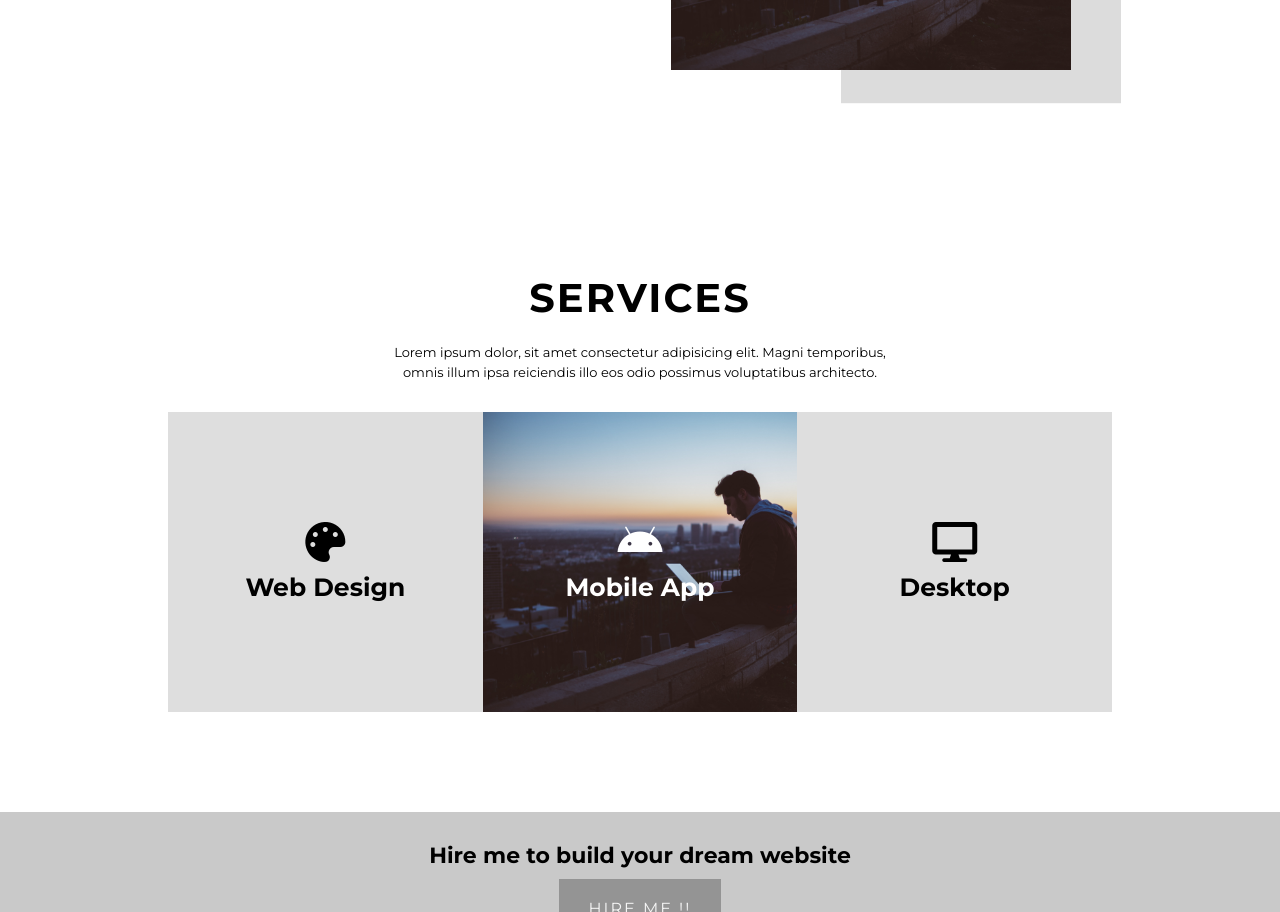
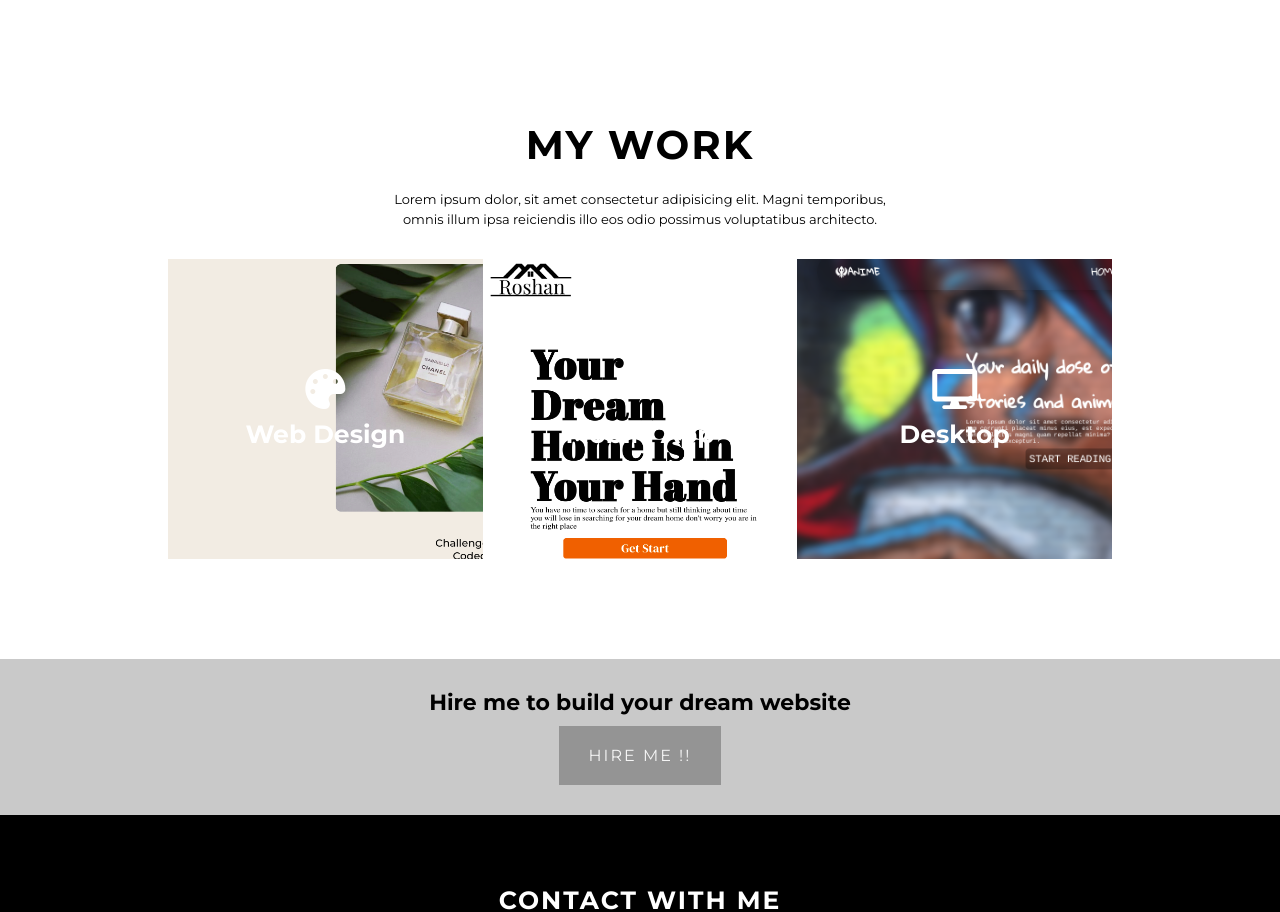
Before and after one commit to ahmedonour/portfolio, a plain HTML site: page index.html in a window 1280 px wide. Shown: the part 1230-2142 px from the top of the page. Drawn offline with Linux system fonts and the light colour scheme.

Commit message:
adding my previos work

```diff
--- a/index.html
+++ b/index.html
@@ -66,7 +66,7 @@
   <!-- Service Section  -->
   <section id="services" class="services container">
     <div class="services-header">
-      <h1 class="services-header-heading">services</h1>
+      <h1 class="services-header-heading">My Work</h1>
       <p class="services-header-desc">Lorem ipsum dolor, sit amet consectetur adipisicing elit. Magni temporibus, omnis illum ipsa reiciendis illo eos odio possimus voluptatibus architecto.</p>
     </div>
     <div class="services-info">
--- a/style.css
+++ b/style.css
@@ -351,8 +351,27 @@ html {
 	margin-top: 10px;
 	text-align: center;
 }
+.services .services-info .service:nth-child(1) .service-card .service-front {
+	background-image: url(./images/img-1.png);
+	background-size: cover;
+	position: relative;
+	color: white;
+}
+.services .services-info .service:nth-child(1) .service-card .service-front::after {
+	content: '';
+	position: absolute;
+	left: 0;
+	top: 0;
+	height: 100%;
+	width: 100%;
+	background-color: rgba(0, 0, 0, 0.274);
+	z-index: -1;
+}
+.services .services-info .service:nth-child(1) .service-card .service-front i {
+	color: white;
+}
 .services .services-info .service:nth-child(2) .service-card .service-front {
-	background-image: url(./images/img-2.jpg);
+	background-image: url(./images/img-2.png);
 	background-size: cover;
 	position: relative;
 	color: white;
@@ -368,6 +387,25 @@ html {
 	z-index: -1;
 }
 .services .services-info .service:nth-child(2) .service-card .service-front i {
+	color: white;
+}
+.services .services-info .service:nth-child(3) .service-card .service-front {
+	background-image: url(./images/img-3.png);
+	background-size: cover;
+	position: relative;
+	color: white;
+}
+.services .services-info .service:nth-child(3) .service-card .service-front::after {
+	content: '';
+	position: absolute;
+	left: 0;
+	top: 0;
+	height: 100%;
+	width: 100%;
+	background-color: rgba(0, 0, 0, 0.274);
+	z-index: -1;
+}
+.services .services-info .service:nth-child(3) .service-card .service-front i {
 	color: white;
 }
 /* End Services section  */
```
Also changed, not shown: images/img-1.png (added), images/img-2.jpg (deleted), images/img-2.png (added), images/img-3.png (added), 1 other file.
